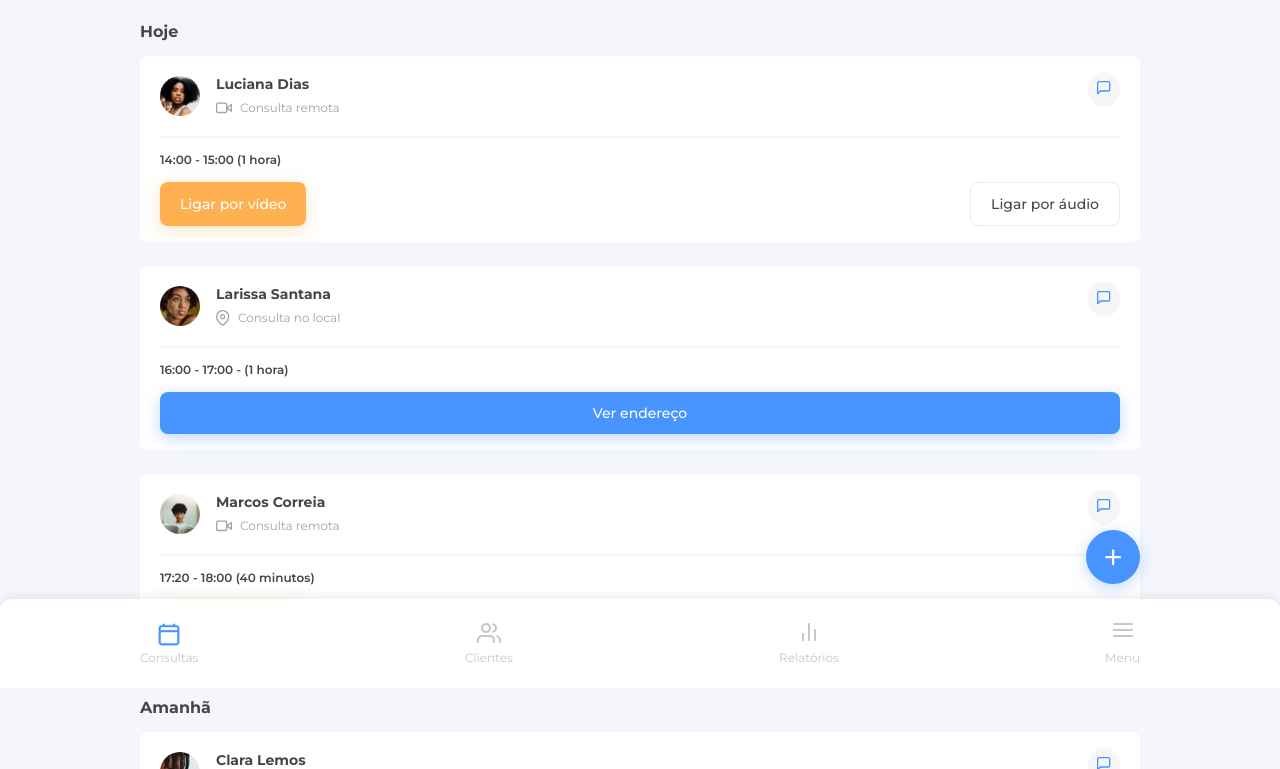
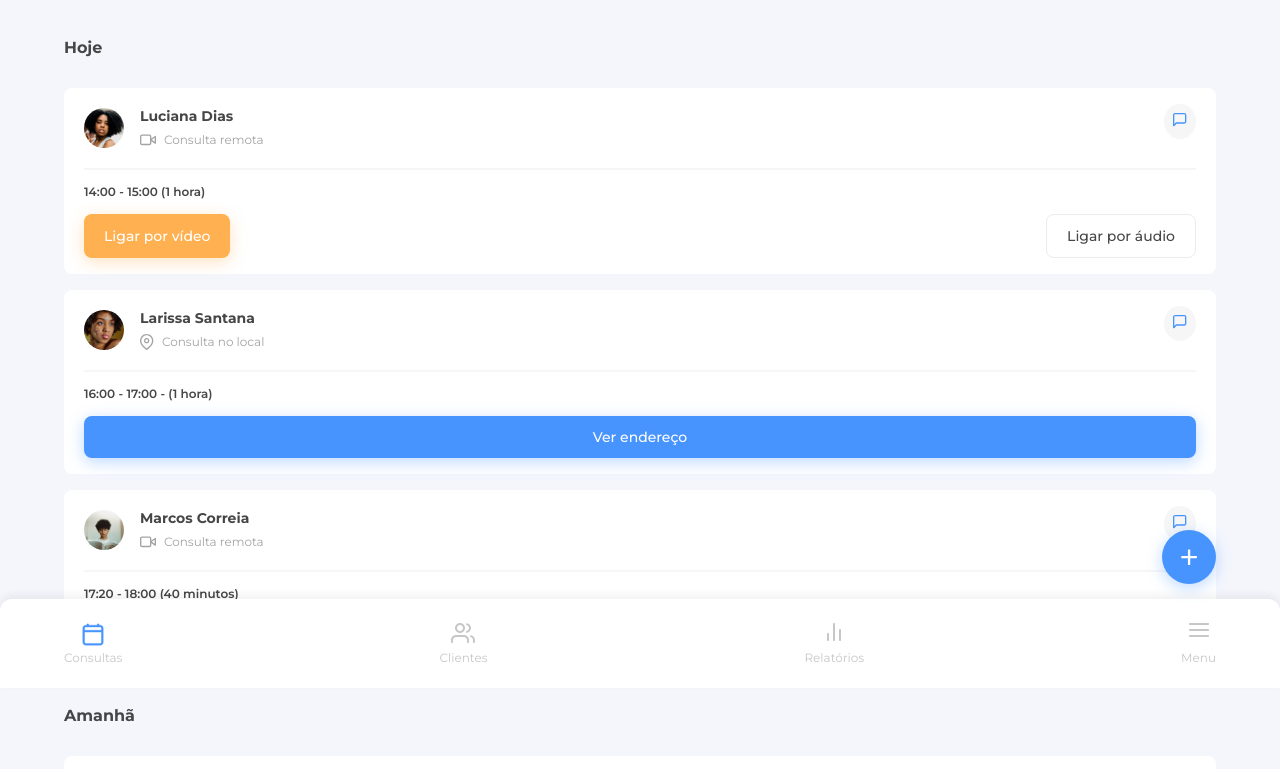
Before and after one commit to aluizamendes/responsividade-7DaysOfCode, a plain HTML site: page index.html in a window 1280 px wide. Shown: the part 112-881 px from the top of the page. Drawn offline with Linux system fonts and the light colour scheme.

Commit message:
adding grid

```diff
--- a/css/style.css
+++ b/css/style.css
@@ -20,11 +20,12 @@ body {
   font-family: 'Montserrat', sans-serif;
   font-size: 1.6rem;
   background-color: var(--surfaces);
+  min-height: 278vh;
 }
 
 .container {
 	margin-inline: auto;
-	width: min(90%,100rem);
+	width: min(90%,130rem);
   position: relative;
 }
 
@@ -60,15 +61,21 @@ header .profile_container img {
 h2 {
   font-size: 1.6rem;
   font-weight: 700;
-  padding: 1.6rem 0;
+  padding: 3.2rem 0;
   color: var(--darkBlack);
+}
+
+section {
+  display: grid;
+  grid-template-columns: 1fr;
+  grid-gap: 16px;
 }
 
 .card {
   background-color: #fff;
   padding: 1.6rem 2rem;
   border-radius: .8rem;
-  margin-bottom: 2.4rem;
+  /* flex-basis: 100%; */
 }
 
 .card_profile .card_profile--avatar {
--- a/index.html
+++ b/index.html
@@ -50,9 +50,9 @@
   </header>
   <main>
     <div class="container">
+      <h2>Hoje</h2>
+
       <section>
-        <h2>Hoje</h2>
-
         <div class="card">
           <div class="card_profile">
             <img class="card_profile--avatar" src="img/perfil-2.jpg">
@@ -117,9 +117,10 @@
 
 
       </section>
+
+      <h2>Amanhã</h2>
+
       <section>
-        <h2>Amanhã</h2>
-
         <div class="card">
           <div class="card_profile">
             <img class="card_profile--avatar" src="img/perfil-5.jpg">
@@ -204,9 +205,10 @@
 
 
       </section>
+
+      <h2>Quarta-feira</h2>
+
       <section>
-        <h2>Quarta-feira</h2>
-
         <div class="card">
           <div class="card_profile">
             <img class="card_profile--avatar" src="img/perfil-5.jpg">
```
